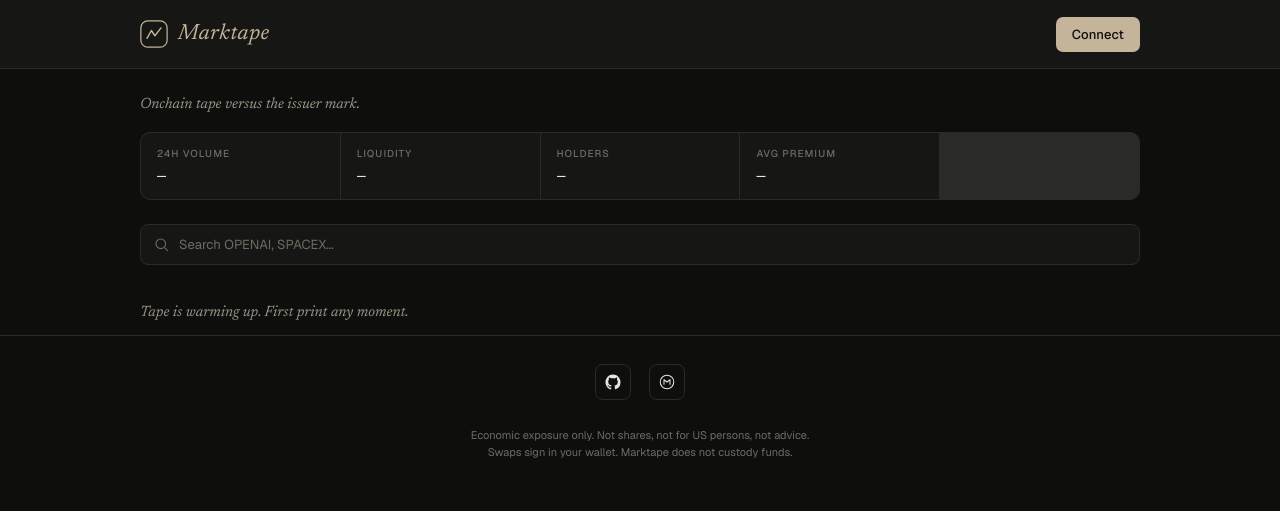
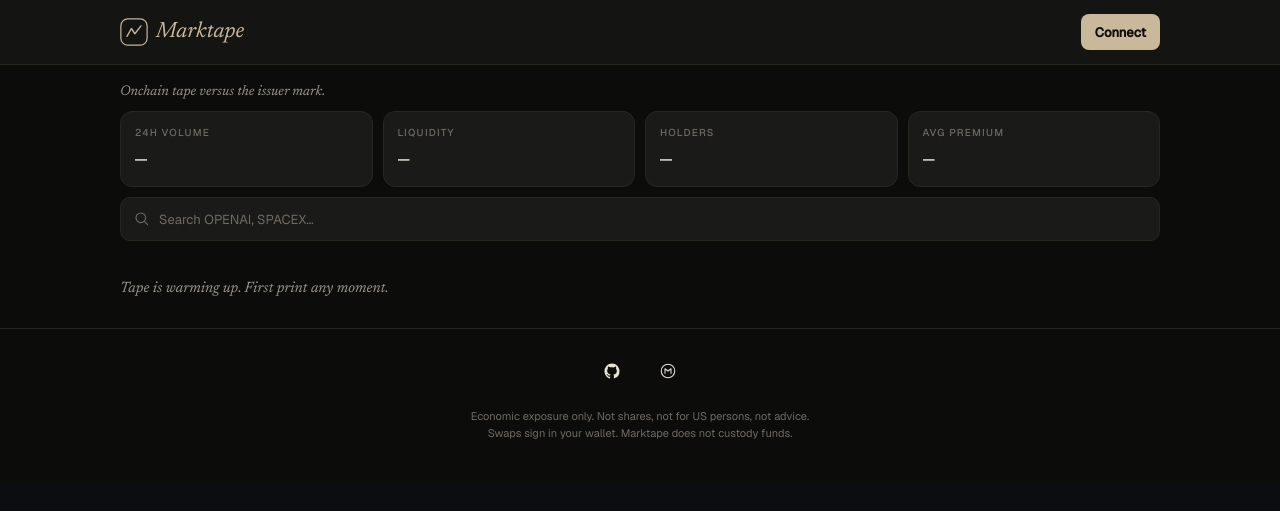
Before and after one commit to daephonice/Marktape, a FastAPI app: page / in a window 1280 px wide. Shown: the top 511 px of the page. Run offline with FastAPI, Linux system fonts and the light colour scheme; data that the repository does not hold is empty.

Commit message:
Add files via upload

```diff
--- a/static/css/desk.css
+++ b/static/css/desk.css
@@ -226,78 +226,75 @@ main { max-width: 1200px; margin: 0 auto; padding: 0 16px; }
 @keyframes fadeNum { from { opacity: 0.3; } to { opacity: 1; } }
 
 /* ==========================================================================
-   Homepage redesign v2 — stone & ink desk, merged with the density of a
-   screener + card grid. Scoped to body.mkt-home only. Token/share pages
-   keep the original theme above untouched.
+   Homepage redesign v3 — Marktape lobby. Dark warm bone-on-charcoal, PreStocks
+   lobby of 8 casino-shaped cards. Scoped to body.mkt-home only. Token/share
+   pages keep the original theme above untouched.
    ========================================================================== */
 body.mkt-home {
-  background: #0E0F0C;
-  color: #E8E4D9;
+  background: #0C0D0B;
+  color: #E7E2D6;
   font-family: 'Geist', -apple-system, sans-serif;
 }
 body.mkt-home a { color: inherit; }
 
 .mkt-frame {
-  max-width: 1080px;
+  max-width: 1120px;
   margin: 0 auto;
-  padding: 0 24px;
+  padding: 0 20px;
 }
 @media (min-width: 1024px) {
   .mkt-frame { padding: 0 40px; }
 }
-@media (max-width: 640px) {
-  .mkt-frame { padding: 0 16px; }
-}
 
-/* Shared status colors (also used by stat cards / card premiums) */
+/* Shared status colors */
 .mkt-home .status-cheap { color: #8FA08A; }
 .mkt-home .status-rich { color: #C48B84; }
-.mkt-home .status-flat { color: #6F6B61; }
+.mkt-home .status-flat { color: #6E6A60; }
 .status-cheap-stroke { stroke: #8FA08A; }
 .status-rich-stroke { stroke: #C48B84; }
+.status-flat-stroke { stroke: #26271F; }
+.status-pill-cheap { color: #8FA08A; background: rgba(143,160,138,0.12); }
+.status-pill-rich { color: #C48B84; background: rgba(196,139,132,0.12); }
+.status-pill-flat { color: #6E6A60; background: rgba(110,106,96,0.12); }
 
 /* ---------------------------------------------------------------------- */
 /* Header                                                                  */
 /* ---------------------------------------------------------------------- */
 .mkt-header {
-  background: #161714;
-  border-bottom: 1px solid #2A2B27;
+  background: #141512;
+  border-bottom: 1px solid #26271F;
+  position: sticky;
+  top: 0;
+  z-index: 10;
 }
 .mkt-header-inner {
-  height: 68px;
+  height: 56px;
   display: flex;
   align-items: center;
   justify-content: space-between;
 }
-.mkt-brand { display: flex; align-items: center; gap: 10px; }
+@media (min-width: 1024px) { .mkt-header-inner { height: 64px; } }
+.mkt-brand { display: flex; align-items: center; gap: 8px; }
 .mkt-brand-mark { display: inline-flex; }
 .mkt-wordmark {
   font-family: 'Newsreader', serif;
   font-style: italic;
   font-weight: 400;
-  font-size: 22px;
-  letter-spacing: 0.02em;
-  color: #C4B49A;
+  font-size: 20px;
+  color: #C9B89A;
 }
+@media (min-width: 1024px) { .mkt-wordmark { font-size: 22px; } }
 .mkt-header-right { display: flex; align-items: center; gap: 16px; }
-.mkt-updated {
-  font-family: 'Geist', sans-serif;
-  font-size: 11px;
-  letter-spacing: 0.02em;
-  color: #6F6B61;
-  white-space: nowrap;
-}
-.mkt-updated.stale { color: #C48B84; }
 .mkt-connect-btn {
   font-family: 'Geist', sans-serif;
   font-size: 13px;
-  font-weight: 500;
-  letter-spacing: 0.01em;
-  color: #0E0F0C;
-  background: #C4B49A;
+  font-weight: 600;
+  color: #0C0D0B;
+  background: #C9B89A;
   border: none;
-  border-radius: 7px;
-  padding: 9px 16px;
+  border-radius: 8px;
+  height: 36px;
+  padding: 0 14px;
   cursor: pointer;
   white-space: nowrap;
   transition: opacity 0.15s ease;
@@ -323,29 +324,28 @@ body.mkt-home a { color: inherit; }
 .mkt-thesis {
   font-family: 'Newsreader', serif;
   font-style: italic;
-  font-size: 15px;
-  color: #9A9588;
-  margin: 28px 0 0;
-  max-width: 62ch;
+  font-size: 14px;
+  color: #9B968A;
+  margin: 20px 0 0;
 }
-@media (max-width: 640px) { .mkt-thesis { font-size: 14px; margin-top: 20px; } }
 
 /* ---------------------------------------------------------------------- */
-/* Stat cards                                                              */
+/* Stat chips                                                              */
 /* ---------------------------------------------------------------------- */
 .mkt-stats {
   display: grid;
-  grid-template-columns: repeat(5, 1fr);
-  gap: 1px;
-  background: #2A2B27;
-  border: 1px solid #2A2B27;
-  border-radius: 10px;
-  overflow: hidden;
-  margin-top: 20px;
+  grid-template-columns: repeat(2, 1fr);
+  gap: 10px;
+  margin-top: 12px;
+}
+@media (min-width: 1024px) {
+  .mkt-stats { grid-template-columns: repeat(4, 1fr); }
 }
 .mkt-stat-card {
-  background: #161714;
-  padding: 14px 16px;
+  background: #1A1B18;
+  border: 1px solid #26271F;
+  border-radius: 12px;
+  padding: 14px;
   display: flex;
   flex-direction: column;
   gap: 6px;
@@ -353,120 +353,114 @@ body.mkt-home a { color: inherit; }
 }
 .mkt-stat-label {
   font-size: 10px;
-  letter-spacing: 0.1em;
+  letter-spacing: 0.12em;
   text-transform: uppercase;
-  color: #6F6B61;
+  color: #6E6A60;
   font-weight: 500;
 }
 .mkt-stat-value {
   font-family: 'IBM Plex Mono', monospace;
-  font-size: 15px;
-  color: #E8E4D9;
+  font-size: 18px;
+  color: #E7E2D6;
   font-variant-numeric: tabular-nums;
   white-space: nowrap;
   overflow: hidden;
   text-overflow: ellipsis;
 }
-@media (max-width: 860px) {
-  .mkt-stats { grid-template-columns: repeat(2, 1fr); border-radius: 8px; }
-}
-@media (max-width: 640px) {
-  .mkt-stat-card { padding: 12px; }
-  .mkt-stat-value { font-size: 13px; }
-}
+@media (min-width: 1024px) { .mkt-stat-value { font-size: 20px; } }
 
 /* ---------------------------------------------------------------------- */
 /* Search                                                                  */
 /* ---------------------------------------------------------------------- */
 .mkt-search-wrap {
   position: relative;
-  margin-top: 24px;
+  margin-top: 10px;
 }
 .mkt-search-icon { position: absolute; left: 14px; top: 50%; transform: translateY(-50%); pointer-events: none; }
 .mkt-search-input {
   width: 100%;
-  background: #161714;
-  border: 1px solid #2A2B27;
-  border-radius: 8px;
-  padding: 11px 14px 11px 38px;
-  color: #E8E4D9;
+  height: 44px;
+  background: #1A1B18;
+  border: 1px solid #26271F;
+  border-radius: 10px;
+  padding: 0 14px 0 38px;
+  color: #E7E2D6;
   font-family: 'Geist', sans-serif;
   font-size: 13px;
   outline: none;
   transition: border-color 0.15s ease;
 }
-.mkt-search-input::placeholder { color: #6F6B61; }
-.mkt-search-input:focus { border-color: #C4B49A; }
+.mkt-search-input::placeholder { color: #6E6A60; }
+.mkt-search-input:focus { border-color: #C9B89A; }
 
 /* ---------------------------------------------------------------------- */
-/* Card grid — 2 per row, tall rectangular, casino-game-card proportions   */
+/* Card grid — 2/row phone, 4/row desktop, portrait casino-tile shape      */
 /* ---------------------------------------------------------------------- */
 .mkt-empty {
   font-family: 'Newsreader', serif;
   font-style: italic;
   font-size: 15px;
-  color: #9A9588;
+  color: #9B968A;
   margin-top: 40px;
 }
 .mkt-cards {
   display: grid;
   grid-template-columns: repeat(2, 1fr);
-  gap: 16px;
-  margin-top: 24px;
-  padding-bottom: 64px;
+  gap: 10px;
+  margin-top: 20px;
+  padding-bottom: 48px;
+}
+@media (min-width: 1024px) {
+  .mkt-cards { grid-template-columns: repeat(4, 1fr); gap: 14px; }
 }
 .mkt-card {
-  background: #161714;
-  border: 1px solid #2A2B27;
-  border-radius: 12px;
-  padding: 18px;
+  background: #1A1B18;
+  border: 1px solid #26271F;
+  border-radius: 14px;
+  padding: 12px;
   display: flex;
   flex-direction: column;
-  gap: 14px;
-  transition: border-color 0.15s ease, transform 0.15s ease;
+  height: 212px;
+  transition: border-color 0.15s ease;
 }
+@media (min-width: 1024px) { .mkt-card { height: 228px; } }
 @media (hover: hover) {
-  .mkt-card:hover { border-color: #C4B49A; transform: translateY(-2px); }
+  .mkt-card:hover { border-color: rgba(201,184,154,0.4); }
 }
 .mkt-card[hidden] { display: none; }
 
-.mkt-card-top { display: flex; align-items: flex-start; gap: 10px; }
-.mkt-card-logo { width: 34px; height: 34px; border-radius: 8px; border: 1px solid rgba(232,228,217,0.15); object-fit: cover; flex-shrink: 0; }
-.mkt-logo-empty { background: #1C1D1A; display: inline-block; }
-.mkt-card-heading { display: flex; flex-direction: column; gap: 2px; min-width: 0; flex: 1; }
-.mkt-card-ticker { font-family: 'IBM Plex Mono', monospace; font-size: 14px; font-weight: 500; letter-spacing: 0.03em; color: #E8E4D9; }
-.mkt-card-name { font-size: 11px; color: #9A9588; overflow: hidden; text-overflow: ellipsis; white-space: nowrap; }
+.mkt-card-top { display: flex; align-items: center; gap: 8px; }
+.mkt-card-logo { width: 28px; height: 28px; border-radius: 50%; border: 1px solid rgba(231,226,214,0.2); object-fit: cover; flex-shrink: 0; }
+.mkt-logo-empty { background: #26271F; display: inline-block; }
+.mkt-card-ticker { font-family: 'IBM Plex Mono', monospace; font-size: 13px; font-weight: 500; color: #E7E2D6; flex: 1; min-width: 0; overflow: hidden; text-overflow: ellipsis; white-space: nowrap; }
 .mkt-card-premium {
   font-family: 'IBM Plex Mono', monospace;
-  font-size: 16px;
+  font-size: 11px;
   font-weight: 500;
   font-variant-numeric: tabular-nums;
   flex-shrink: 0;
-  padding-top: 2px;
+  border-radius: 6px;
+  padding: 4px 8px;
 }
 
-.mkt-card-prices { display: flex; gap: 20px; }
-.mkt-card-price-cell { display: flex; flex-direction: column; gap: 3px; }
-.mkt-card-price-label { font-size: 10px; letter-spacing: 0.1em; text-transform: uppercase; color: #6F6B61; font-weight: 500; }
-.mkt-card-price-value { font-family: 'IBM Plex Mono', monospace; font-size: 15px; color: #E8E4D9; font-variant-numeric: tabular-nums; }
-.mkt-card-price-muted { color: #9A9588; }
+.mkt-card-tape { font-family: 'IBM Plex Mono', monospace; font-size: 22px; font-weight: 500; color: #E7E2D6; margin-top: 10px; }
+.mkt-card-mark { font-family: 'IBM Plex Mono', monospace; font-size: 13px; font-weight: 400; color: #9B968A; margin-top: 2px; }
 
-.mkt-card-chart { height: 56px; }
+.mkt-card-chart { height: 56px; margin-top: 8px; }
 .mkt-sparkline { width: 100%; height: 100%; display: block; }
-.mkt-sparkline-mid { stroke: #2A2B27; stroke-width: 1; }
 .mkt-sparkline-line { }
 
 .mkt-trade-btn {
   display: block;
   text-align: center;
-  background: #C4B49A;
-  color: #0E0F0C;
+  background: #C9B89A;
+  color: #0C0D0B;
   font-family: 'Geist', sans-serif;
   font-size: 13px;
-  font-weight: 500;
-  letter-spacing: 0.02em;
-  padding: 11px;
-  border-radius: 7px;
+  font-weight: 600;
+  height: 36px;
+  line-height: 36px;
+  border-radius: 8px;
   margin-top: auto;
   transition: opacity 0.15s ease;
 }
@@ -493,25 +475,22 @@ body.mkt-home a { color: inherit; }
 /* ---------------------------------------------------------------------- */
 /* Footer                                                                  */
 /* ---------------------------------------------------------------------- */
-.mkt-footer { border-top: 1px solid #2A2B27; padding: 28px 0 40px; }
-.mkt-footer-inner { display: flex; flex-direction: column; align-items: center; gap: 16px; text-align: center; }
-.mkt-footer-icons { display: flex; align-items: center; gap: 18px; }
+.mkt-footer { border-top: 1px solid #26271F; padding: 28px 0; margin-top: 32px; }
+.mkt-footer-inner { display: flex; flex-direction: column; align-items: center; gap: 12px; text-align: center; }
+.mkt-footer-icons { display: flex; align-items: center; gap: 28px; }
 .mkt-icon-link {
   display: inline-flex;
   align-items: center;
   justify-content: center;
-  width: 36px;
-  height: 36px;
-  border-radius: 8px;
-  border: 1px solid #2A2B27;
-  color: #9A9588;
-  transition: color 0.15s ease, border-color 0.15s ease;
+  width: 28px;
+  height: 28px;
+  color: rgba(231,226,214,0.8);
+  transition: color 0.15s ease;
 }
-.mkt-icon-link:hover { color: #C4B49A; border-color: #C4B49A; }
-.mkt-icon-link-text { font-family: 'IBM Plex Mono', monospace; font-size: 11px; font-weight: 500; }
+.mkt-icon-link:hover { color: #C9B89A; }
 .mkt-legal {
-  max-width: 480px;
+  max-width: 420px;
   font-size: 11px;
   line-height: 17px;
-  color: #6F6B61;
+  color: #6E6A60;
 }
```
Also changed, not shown: other parts of static/css/desk.css (+11 -19 lines).
